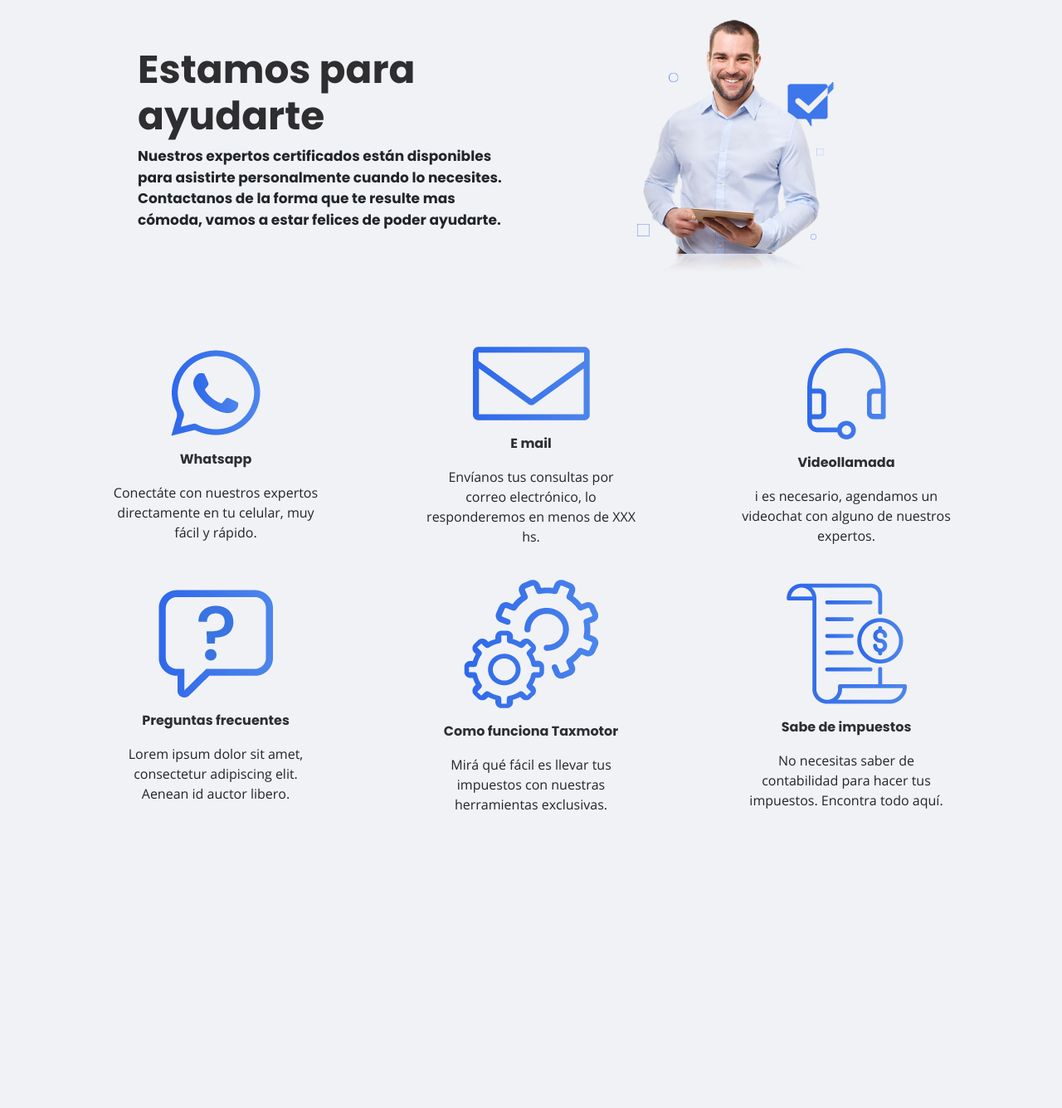
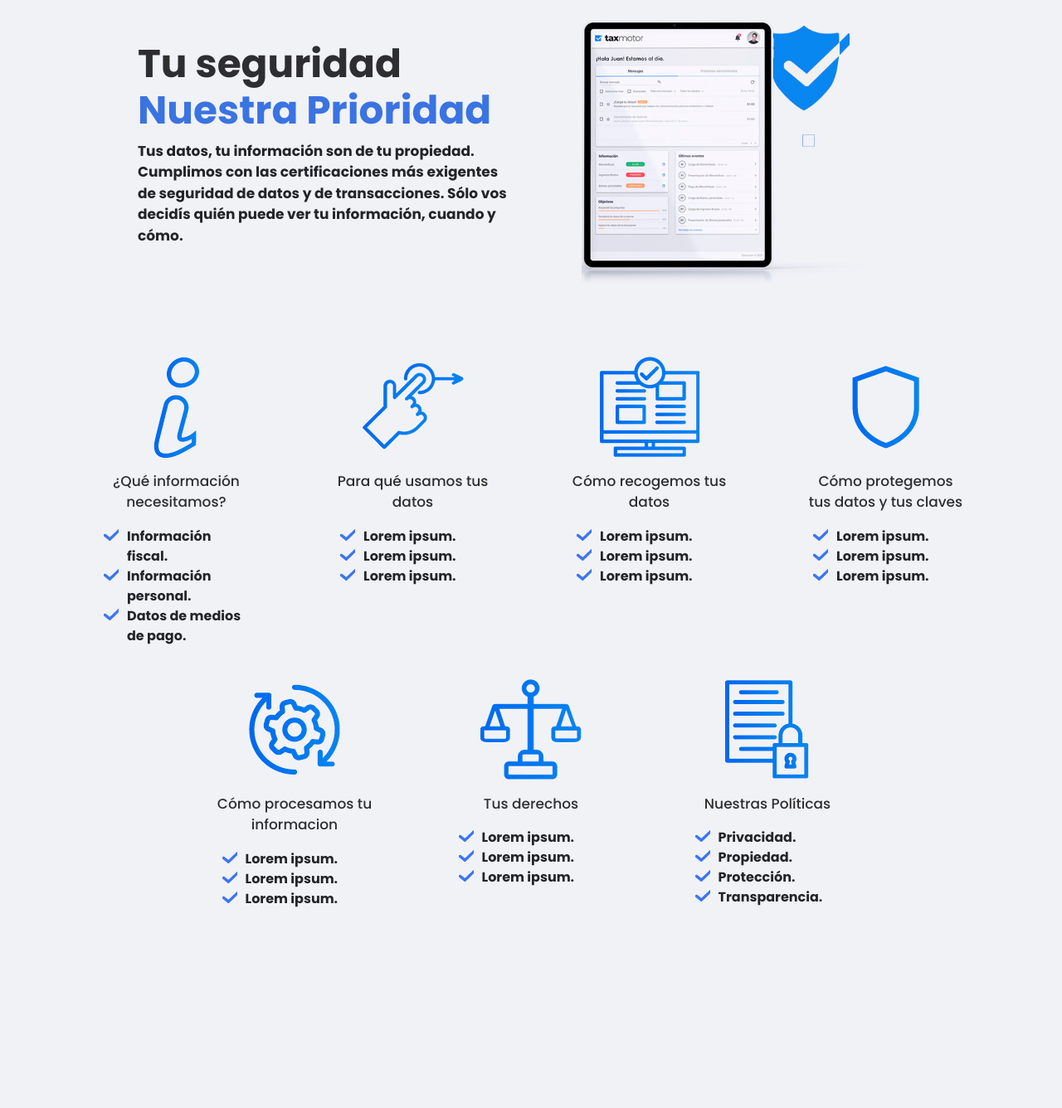
Before and after one commit to defelicerafael/taxmotor-2021, a PHP site: page /tu-seguridad in a window 1280 px wide. Shown: the part 86-1422 px from the top of the page at 83% size. Before the commit the page ends 1063 px from the top, so only its background shows below. Run offline with PHP 8.4, Linux system fonts and the light colour scheme; data that the repository does not hold is empty.

Commit message:
tu-seguridad

```diff
--- a/templates/tu-seguridad.php
+++ b/templates/tu-seguridad.php
@@ -1,33 +1,74 @@
 <?php
 $iconos[] = array(
-    "img"=>"../img/ayudarte/ICONO_WAHTSAPP.png",
-    "nombre"=>"Whatsapp",
-    "desc"=>"Conectáte con nuestros expertos directamente en tu celular, muy fácil y rápido."
+    "img"=>"../img/seguridad/ICONO_QUE_NECESITAMOS.png",
+    "nombre"=>"¿Qué información necesitamos? ",
+    "desc"=>'
+    <ul class="con-check">
+        <li>Información fiscal.</li>
+        <li>Información personal.</li>
+        <li>Datos de medios de pago.</li>
+    </ul>'
 );
 $iconos[] = array(
-    "img"=>"../img/ayudarte/ICONO_EMAIL.png",
-    "nombre"=>"E mail",
-    "desc"=>"Envíanos tus consultas por correo electrónico, lo responderemos en menos de XXX hs."
+    "img"=>"../img/seguridad/ICONO_PARA_QUE.png",
+    "nombre"=>"Para qué usamos tus datos ",
+    "desc"=>'
+    <ul class="con-check">
+        <li>Lorem ipsum.</li>
+        <li>Lorem ipsum.</li>
+        <li>Lorem ipsum.</li>
+    </ul>'
 );
 $iconos[] = array(
-    "img"=>"../img/ayudarte/ICONO_VIDEOLLAMADA.png",
-    "nombre"=>"Videollamada",
-    "desc"=>"i es necesario, agendamos un videochat con alguno de nuestros expertos."
+    "img"=>"../img/seguridad/ICONO_COMO_RECOGEMOS.png",
+    "nombre"=>"Cómo recogemos tus datos",
+    "desc"=>'
+    <ul class="con-check">
+        <li>Lorem ipsum.</li>
+        <li>Lorem ipsum.</li>
+        <li>Lorem ipsum.</li>
+    </ul>'
 );
 $iconos[] = array(
-    "img"=>"../img/ayudarte/ICONO_PREGUNTAS.png",
-    "nombre"=>"Preguntas frecuentes",
-    "desc"=>"Lorem ipsum dolor sit amet, consectetur adipiscing elit. Aenean id auctor libero."
+    "img"=>"../img/seguridad/ICONO_SEGURIDA.png",
+    "nombre"=>"Cómo protegemos tus datos y tus claves",
+    "desc"=>'
+    <ul class="con-check">
+        <li>Lorem ipsum.</li>
+        <li>Lorem ipsum.</li>
+        <li>Lorem ipsum.</li>
+    </ul>'
 );
 $iconos[] = array(
-    "img"=>"../img/ayudarte/ICONO_ENGRANAJES.png",
-    "nombre"=>"Como funciona Taxmotor",
-    "desc"=>"Mirá qué fácil es llevar tus impuestos con nuestras herramientas exclusivas."
+    "img"=>"../img/seguridad/ICONO_COMO_PROCESAMOS.png",
+    "nombre"=>"Cómo procesamos tu informacion",
+    "desc"=>'
+    <ul class="con-check">
+        <li>Lorem ipsum.</li>
+        <li>Lorem ipsum.</li>
+        <li>Lorem ipsum.</li>
+    </ul>'
 );
 $iconos[] = array(
-    "img"=>"../img/ayudarte/ICONO_SABE.png",
-    "nombre"=>"Sabe de impuestos",
-    "desc"=>"No necesitas saber de contabilidad para hacer tus impuestos. Encontra todo aquí."
+    "img"=>"../img/seguridad/ICONO_TUS_DERECHOS.png",
+    "nombre"=>"Tus derechos",
+    "desc"=>'
+    <ul class="con-check">
+        <li>Lorem ipsum.</li>
+        <li>Lorem ipsum.</li>
+        <li>Lorem ipsum.</li>
+    </ul>'
+);
+$iconos[] = array(
+    "img"=>"../img/seguridad/ICONO_NUESTRAS_POLITICAS.png",
+    "nombre"=>"Nuestras Políticas",
+    "desc"=>'
+    <ul class="con-check">
+        <li>Privacidad.</li>
+        <li>Propiedad.</li>
+        <li>Protección.</li>
+        <li>Transparencia.</li>
+    </ul>'
 );
 ?>
 
@@ -45,26 +86,22 @@ $iconos[] = array(
         </p>
     </div>
     <div class="col-md-6 col-12">
-        <img src="../img/01_Home_FOTO-TABLET.jpg" alt="" title="" class="w-50 mx-auto d-block">
+        <img src="../img/home/01_Home_FOTO-TABLET.jpg" alt="" title="" class="w-75 mx-auto d-block">
     </div>
 </div>
 
 <div class="row g-0 taxmotor-padding" id="quienes-3">
-    <div class="row row-cols-2 row-cols-md-3 g-0 mt-md-5 mt-4 poppins p-md-0 p-2">
+    <div class="row row-cols-2 row-cols-md-4 justify-content-center g-0 mt-md-5 mt-4 poppins p-md-0 p-2">
         <?php
             foreach($iconos as $k=>$v){
         ?>
-            <div class="col align-self-center mb-4 px-md-5 px-3 ">
-                <img src="<?php echo $v['img'];?>" class="mx-auto d-block" alt="...">
-                <div class="card-title text-center pt-3">
-                    <p>
-                        <a href="<?php echo $v['link'];?>" alt="" class="gris-oscuro" style="text-decoration:none">
-                            <?php echo $v['nombre'];?>
-                        </a>
-                        <br/>
-                        <span class="secundario"><?php echo $v['puesto'];?></span>
+            <div class="col align-self-start mb-4 px-md-5 px-3 ">
+                <img src="<?php echo $v['img'];?>" class="mx-auto d-block h-100" alt="...">
+                <div class="pt-3">
+                    <p class="gris-oscuro text-center letra-17">
+                        <?php echo $v['nombre'];?>
                     </p>
-                    <p class="px-md-3 os-regular"><?php echo $v['desc'];?></p>
+                    <p class="os-regular text-start"><?php echo $v['desc'];?></p>
                 </div>
 
             </div>
--- a/tu-seguridad/index.php
+++ b/tu-seguridad/index.php
@@ -28,7 +28,7 @@ include_once '../server/link.php';
         <div class="container-taxmotor">
           <div class="bg-primario">
             <?php include_once "../templates/top-nav-secciones.php";?>
-            <?php include_once "../templates/estamos-para-ayudarte.php";?>
+            <?php include_once "../templates/tu-seguridad.php";?>
           </div>
             <?php include_once "../templates/footer.php";?>
         </div>
```
Also changed, not shown: img/seguridad/ICONO_COMO_PROCESAMOS.png (added), img/seguridad/ICONO_COMO_RECOGEMOS.png (added), img/seguridad/ICONO_NUESTRAS_POLITICAS.png (added), img/seguridad/ICONO_PARA_QUE.png (added), img/seguridad/ICONO_QUE_NECESITAMOS.png (added), img/seguridad/ICONO_SEGURIDA.png (added), img/seguridad/ICONO_TUS_DERECHOS.png (added).
